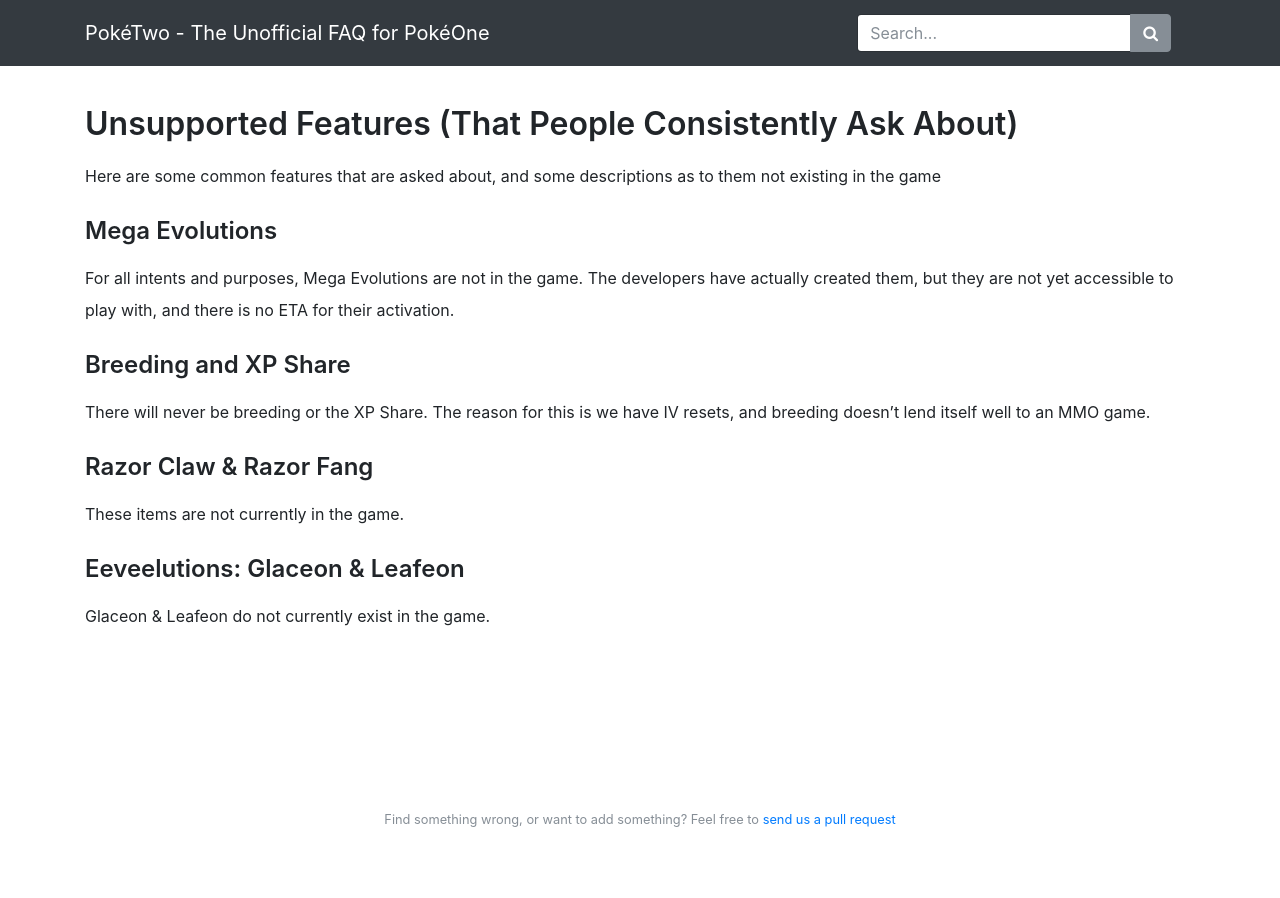
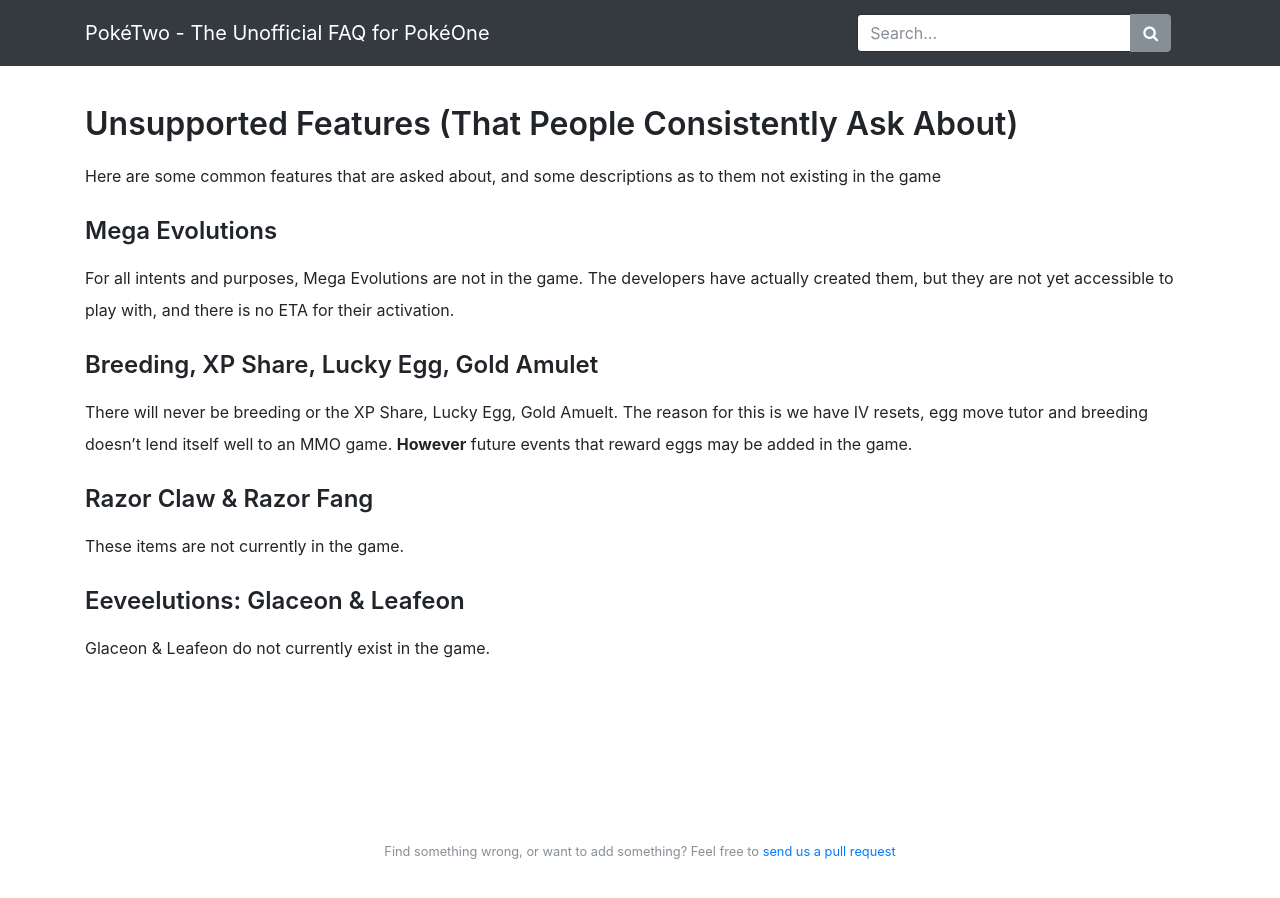
Before and after one commit to X3I/poketwo.com, a Jekyll site: the page built from _pages/game/unsupported.md, in a window 1280 px wide and 966 px high. Shown: the top 898 px of the window. Built offline with Jekyll 4.4.1, drawn with Linux system fonts in a browser that asks for light colours; nearby versions of some CDN libraries; our own code applies the rules of GitHub Pages for plain Markdown files.

Commit message:
not in game items

```diff
--- a/_pages/game/unsupported.md
+++ b/_pages/game/unsupported.md
@@ -15,10 +15,10 @@
 developers have actually created them, but they are not yet accessible to play
 with, and there is no ETA for their activation.
 
-## Breeding and XP Share
+## Breeding, XP Share, Lucky Egg, Gold Amulet
 
-There will never be breeding or the XP Share. The reason for this is we have IV
-resets, and breeding doesn't lend itself well to an MMO game.
+There will never be breeding or the XP Share, Lucky Egg, Gold Amuelt. The reason for this is we have IV
+resets, egg move tutor and breeding doesn't lend itself well to an MMO game. **However** future events that reward eggs may be added in the game.
 
 ## Razor Claw & Razor Fang
 
```
